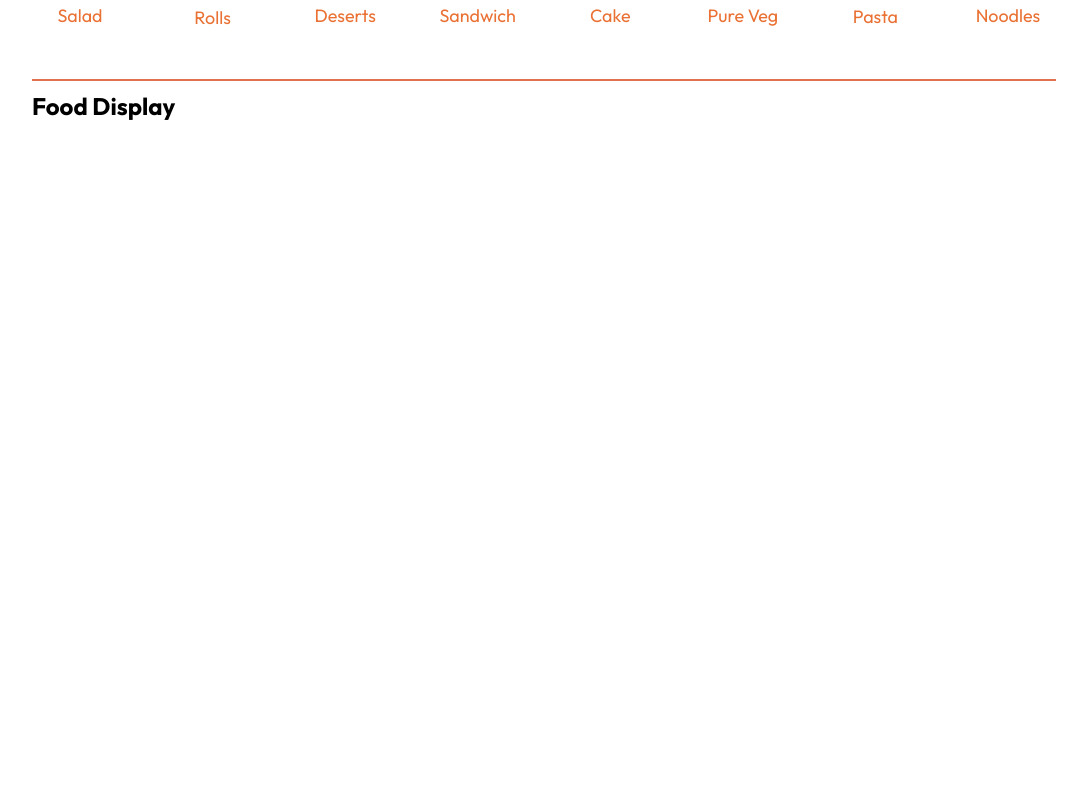
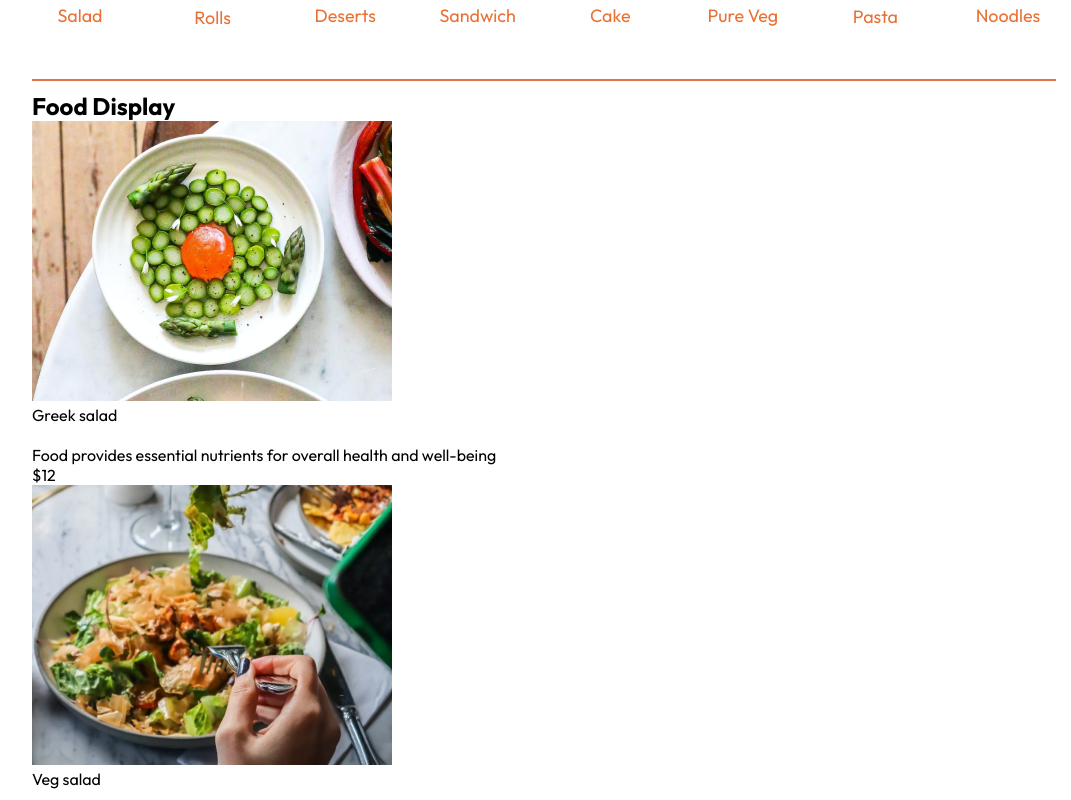
Before and after one commit to Heshani833/Full-Stack-Food-Delivery-Website, a React (Vite) app: page / in a window 1280 px wide. Shown: the part 1020-1820 px from the top of the page, without its empty margins (96-1167 px from the left). Before the commit the page ends 1141 px from the top, so only its background shows below. Built offline with nearby package versions, Linux system fonts and the light colour scheme.

Commit message:
displaying food item

```diff
--- a/src/components/FoodDisply/FoodDisplay.jsx
+++ b/src/components/FoodDisply/FoodDisplay.jsx
@@ -1,6 +1,7 @@
 import React, { useContext } from "react";
 import "./FoodDisplay.css";
 import { StoreContext } from "../../Context/StoreContext";
+import FoodItem from "../FoodItem/FoodItem";
 
 const FoodDisplay = ({ category }) => {
   const { food_list } = useContext(StoreContext);
@@ -9,9 +10,18 @@
     <div className="food-display" id="food-display">
       <h2>Food Display</h2>
       <div className="food-display-list">
-{food_list.map((item, index)=>{
-return
-})}
+        {food_list.map((item, index) => {
+          return (
+            <FoodItem
+              key={index}
+              id={item.id}
+              name={item.name}
+              price={item.price}
+              description={item.description}
+              image={item.image}
+            />
+          );
+        })}
       </div>
     </div>
   );
--- a/src/components/FoodItem/FoodItem.jsx
+++ b/src/components/FoodItem/FoodItem.jsx
@@ -0,0 +1,27 @@
+import React from "react";
+import "./FoodItem.css";
+import { assets } from "../../assets/assets";
+
+const FoodItem = ({ id, name, price, description, image }) => {
+  return (
+    <div className="food-item">
+      <div className="food-item-img-container">
+        <img className="food-item-image" src={image} alt="" />
+      </div>
+      <div className="food-item-info">
+        <div className="food-item-name-rating">
+          <p>{name}</p>
+          <img src={assets.rating_stars} alt="" />
+        </div>
+        <div className="food-item-desc">
+          <p>{description}</p>
+        </div>
+        <div className="food-item-price">
+          <p>${price}</p>
+        </div>
+      </div>
+    </div>
+  );
+};
+
+export default FoodItem;
```
Also changed, not shown: src/components/FoodItem/FoodItem.css (added).
